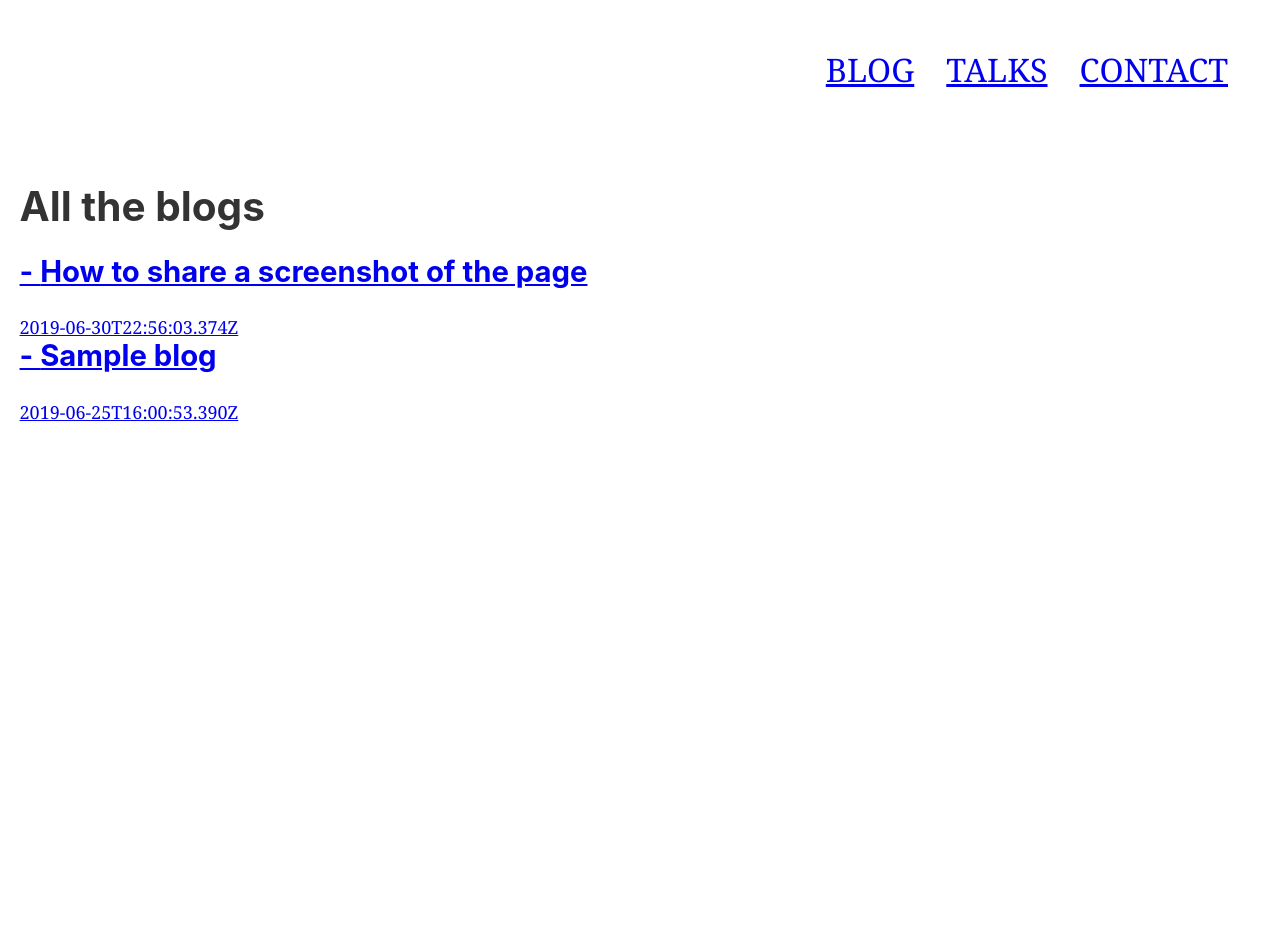
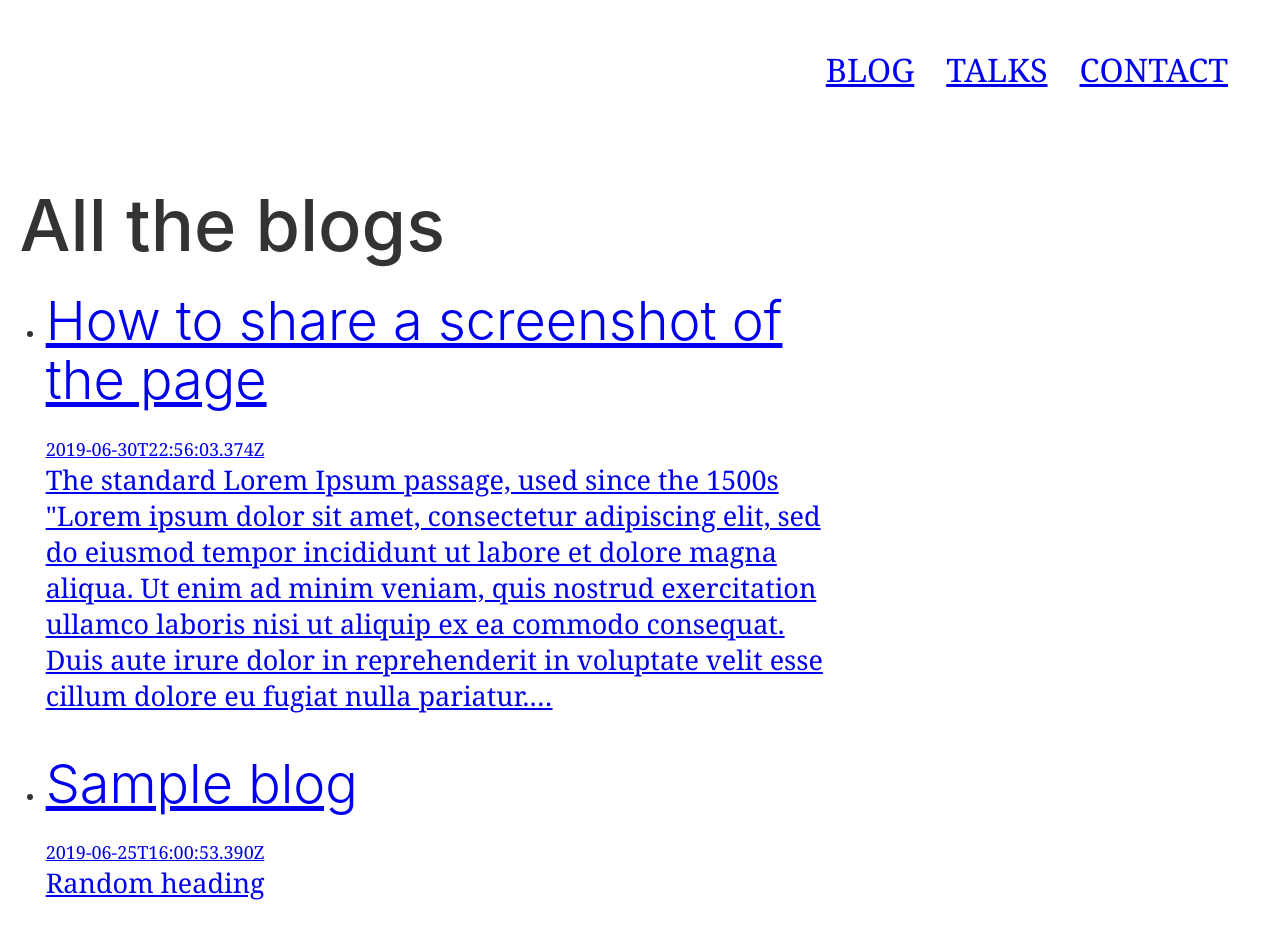
Before and after one commit to prateekbh/prateekbh.dev, a Gatsby site: page /blogs in a window 1280 px wide. Before the commit the page ends 800 px from the top, so only its background shows below. Built offline with nearby package versions, Linux system fonts and the light colour scheme; Gatsby itself is replaced by a stand-in of ours.

Commit message:
fixing styles

```diff
--- a/src/pages/blogs.js
+++ b/src/pages/blogs.js
@@ -2,6 +2,7 @@ import React, { useEffect } from "react"
 import Layout from "../components/layout"
 import SEO from "../components/seo"
 import { Link, graphql, StaticQuery } from "gatsby"
+import style from './blogs.module.css';
 
 const BlogRoll = ({ data }) => {
   const { edges: posts } = data.allMarkdownRemark
@@ -9,19 +10,22 @@ const BlogRoll = ({ data }) => {
   return (
     <Layout>
       <SEO title="Blogs" />
-      <h1>All the blogs</h1>
+      <h1 className={style.title}>All the blogs</h1>
+      <ul className={style.blogs}>
       {posts.map(({ node }) => {
         const { excerpt, id } = node;
         const {frontmatter: {date, title}} = node;
         return (
-          <Link to={`/blog/${id}`} key={id}>
-            <div>
-              <h2>- {title}</h2>
-              <span>{date}</span>
-            </div>
-          </Link>
+          <li className={style.blog}>
+            <Link to={`/blog/${id}`} key={id}>
+              <h2 className={style.blogTitle}>{title}</h2>
+              <div>{date}</div>
+              <div className={style.blogText}>{excerpt}</div>
+            </Link>
+          </li>
         );
       })}
+      </ul>
     </Layout>
   )
 }
--- /dev/null
+++ b/src/pages/blogs.module.css
@@ -0,0 +1,22 @@
+.title {
+  font-size: 4rem;
+  font-weight: 500;
+}
+
+.blogs {
+  max-width: 800px;
+}
+
+.blog {
+  margin-bottom: 40px;
+}
+
+.blogTitle {
+  font-size: 3rem;
+  font-weight: 300;
+}
+
+.blogText {
+  font-size: 1.5rem;
+  line-height: 2rem;
+}
```
